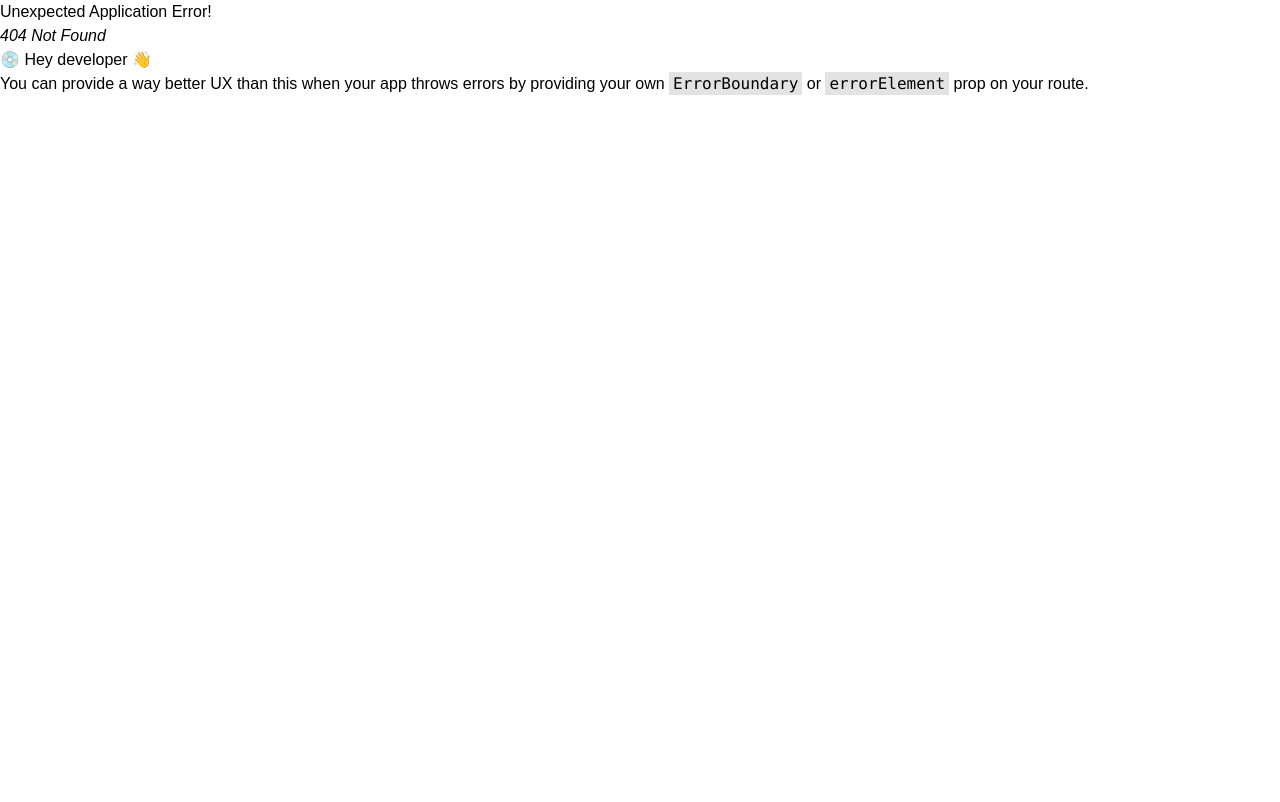
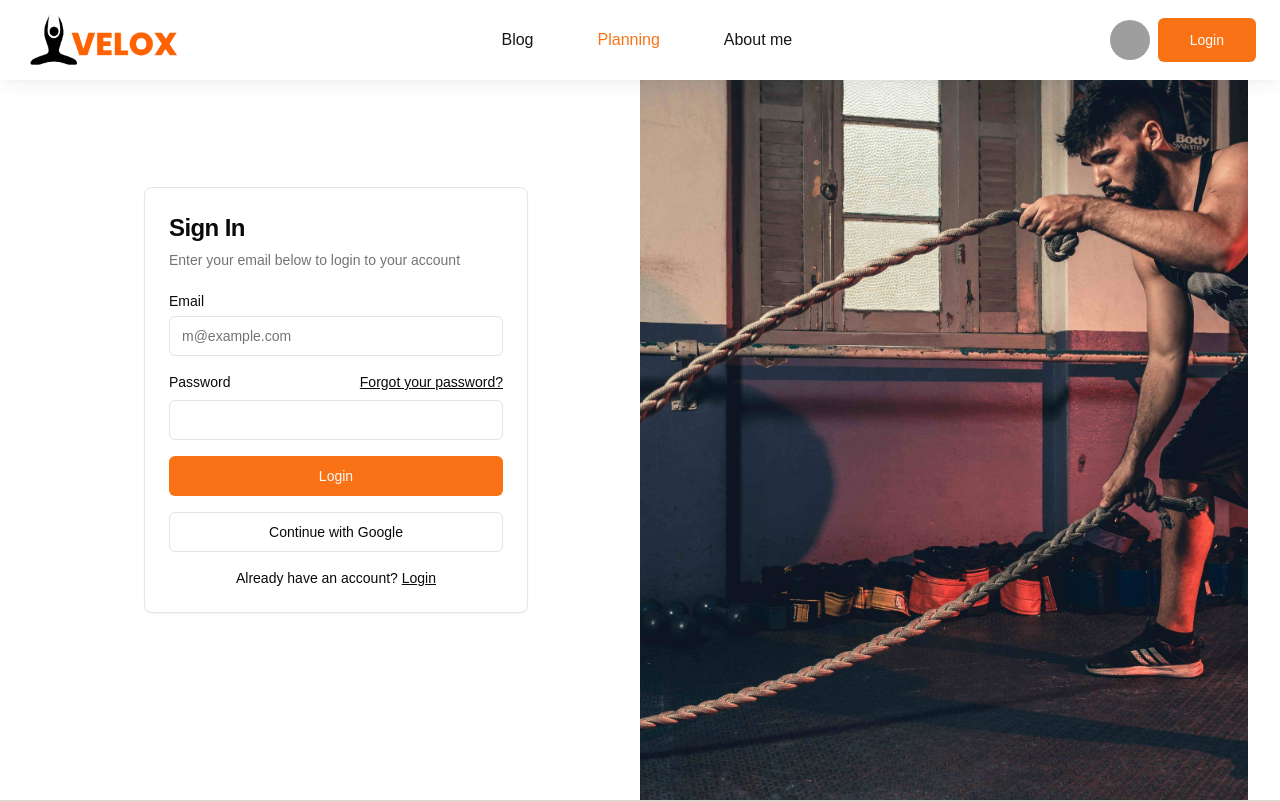
Before and after one commit to Jisan-Dev/Velox-client, a React (Vite) app: page /login in a window 1280 px wide. Before the commit this address had no page. Shown: the top 802 px of the page. Built offline with nearby package versions, Linux system fonts and the light colour scheme; grey boxes are pictures that could not be loaded; a web font is replaced by a local one.

Commit message:
login page UI added

```diff
--- /dev/null
+++ b/src/pages/homepage/authentications/Login.jsx
@@ -0,0 +1,64 @@
+import { Button } from '@/components/ui/button';
+import { Card, CardContent, CardDescription, CardHeader, CardTitle } from '@/components/ui/card';
+import { Input } from '@/components/ui/input';
+import { Label } from '@/components/ui/label';
+import { Link } from 'react-router-dom';
+import signUp from '@/assets/images/hero2.jpg';
+
+const Login = () => {
+  return (
+    <div>
+      <div className="container mx-auto flex items-center justify-center font-gsans max-sm:px-3 max-sm:py-5 max-sm:flex-col overflow-x-hidden">
+        <Card className="mx-auto max-w-lg sm:w-96">
+          <CardHeader>
+            <CardTitle className="text-2xl">Sign In</CardTitle>
+            <CardDescription>Enter your email below to login to your account</CardDescription>
+          </CardHeader>
+          <CardContent>
+            {/* <form onSubmit={handleSubmit(submitHandler)}> */}
+            <form>
+              <div className="grid gap-4">
+                <div className="grid gap-2">
+                  <Label htmlFor="email">Email</Label>
+                  <Input id="email" type="email" placeholder="m@example.com" required />
+                  {/* <Input id="email" type="email" {...register('email')} placeholder="m@example.com" required /> */}
+                  {/* {errors.email && <div className="text-red-500 text-sm">{errors.email.message}</div>} */}
+                </div>
+                <div className="grid gap-2">
+                  <div className="flex items-center">
+                    <Label htmlFor="password">Password</Label>
+                    <Link href="#" className="ml-auto inline-block text-sm underline">
+                      Forgot your password?
+                    </Link>
+                  </div>
+                  <Input id="password" type="password" required />
+                  {/* <Input id="password" type="password" {...register('password')} required /> */}
+                  {/* {errors.password && <div className="text-red-500 text-sm">{errors.password.message}</div>} */}
+                </div>
+                <Button type="submit" className="w-full">
+                  Login
+                </Button>
+                {/* <Button onClick={googleSignIn} variant="outline" className="w-full"> */}
+                <Button variant="outline" className="w-full">
+                  Continue with Google
+                </Button>
+              </div>
+            </form>
+            <div className="mt-4 text-center text-sm">
+              Already have an account?{' '}
+              <Link href="/login" className="underline">
+                Login
+              </Link>
+            </div>
+          </CardContent>
+        </Card>
+
+        <div data-aos="fade-left" data-aos-duration="1000" className=" w-1/2 max-sm:w-full">
+          <img src={signUp} className="h-[800px] w-full object-cover" />
+        </div>
+      </div>
+    </div>
+  );
+};
+
+export default Login;
--- a/src/routes/router.jsx
+++ b/src/routes/router.jsx
@@ -2,6 +2,7 @@ import { createBrowserRouter } from 'react-router-dom';
 import Main from '../layouts/Main';
 import Home from '@/pages/homepage/Home';
 import Register from '@/pages/homepage/authentications/Register';
+import Login from '@/pages/homepage/authentications/Login';
 
 const router = createBrowserRouter([
   {
@@ -16,6 +17,10 @@ const router = createBrowserRouter([
         path: '/register',
         element: <Register />,
       },
+      {
+        path: '/login',
+        element: <Login />,
+      },
     ],
   },
 ]);
```
